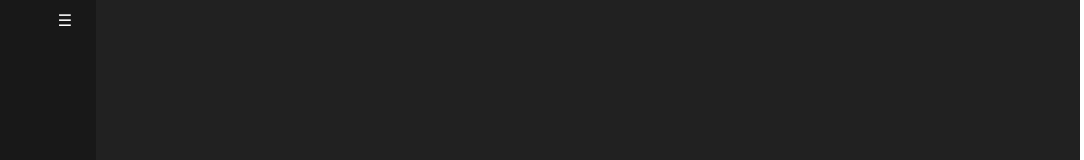
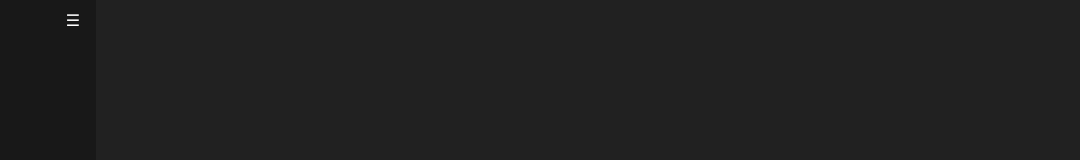
Before and after one commit to akshitvigg/FE, a React (Vite) app: page / in a window 1280 px wide. Shown: the top 160 px of the page, without its empty margins (196-1280 px from the left). Built offline with nearby package versions, Linux system fonts and the light colour scheme.

Commit message:
margin fixed

```diff
--- a/src/App.tsx
+++ b/src/App.tsx
@@ -12,7 +12,7 @@ function App() {
       >
         <div className=" flex justify-end ">
           <button
-            className=" mr-6 mt-2"
+            className=" mr-4 mt-2"
             onClick={() => {
               setSlideNotTrue(!slideTrue);
             }}
```
